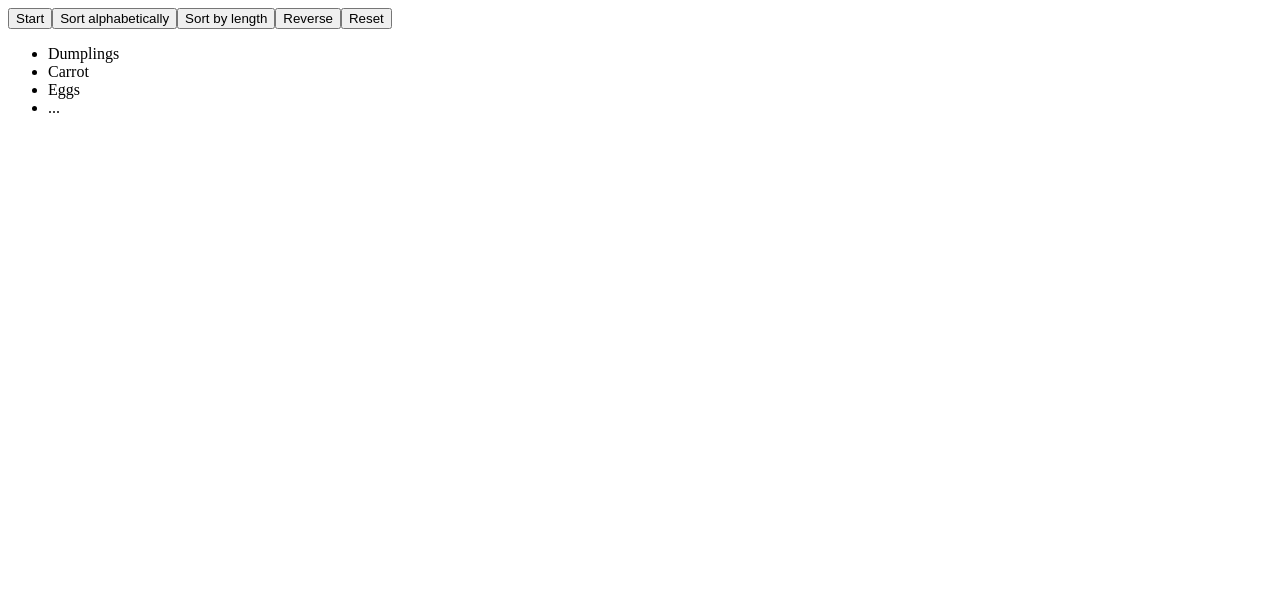
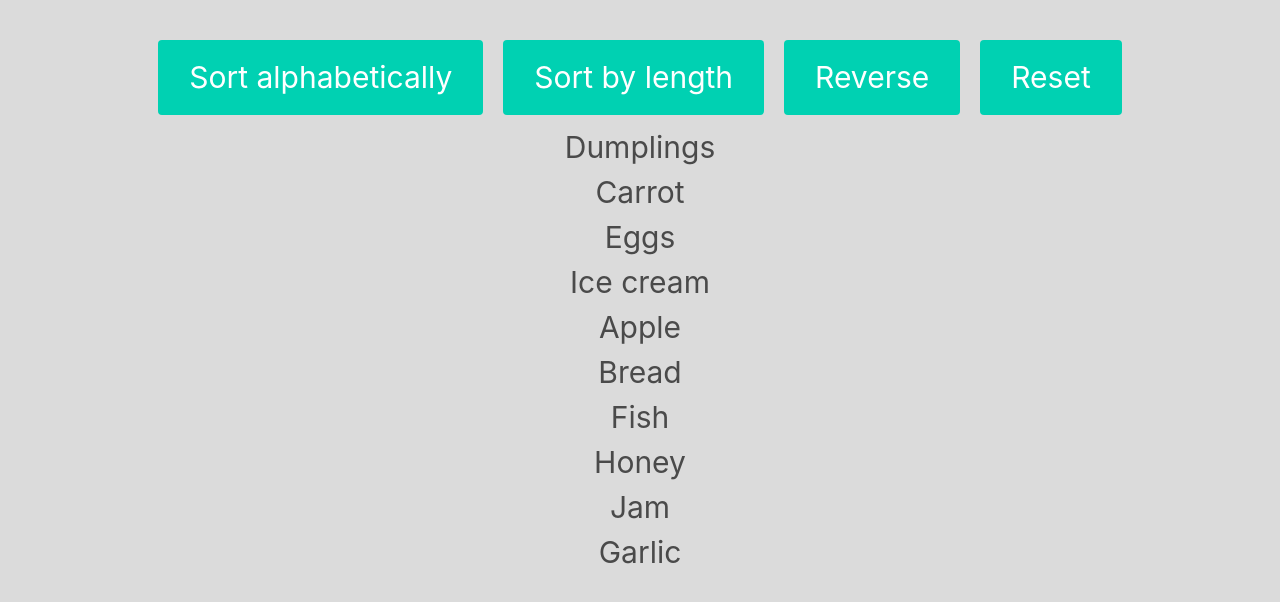
Before and after one commit to mate-academy/react_list-of-goods, a React (Create React App) app: page / in a window 1280 px wide. Both pictures are taken after a click on the button "Start". Shown: the top 602 px of the page. Built offline with nearby package versions, Linux system fonts and the light colour scheme.

Commit message:
Solution

```diff
--- a/package.json
+++ b/package.json
@@ -7,7 +7,7 @@
   "license": "GPL-3.0",
   "dependencies": {
     "@cypress/react": "^5.12.4",
-    "bulma": "^0.9.3",
+    "bulma": "^0.9.4",
     "postcss": "^8.4.12",
     "react": "^17.0.2",
     "react-dom": "^17.0.2",
--- a/src/App.css
+++ b/src/App.css
@@ -1 +1,21 @@
-/* not empty */
+@import "https://cdn.jsdelivr.net/npm/bulma@0.9.4/css/bulma.min.css";
+
+html {
+  background-color: hsl(0, 0%, 86%);
+}
+
+.App {
+  text-align: center;
+  flex-direction: column;
+  padding: 30px;
+  font-size: 30px;
+}
+
+.list {
+  list-style-type: none ;
+}
+
+.button {
+  margin: 10px;
+  font-size: 30px;
+}
--- a/src/App.tsx
+++ b/src/App.tsx
@@ -21,55 +21,128 @@ enum SortType {
   LENGTH,
 }
 
-// Use this function in the render method
-function getReorderedGoods(
-  goods: string[],
-  sortType: SortType,
-  isReversed: boolean,
-) {
-  // Not to mutate the original array
-  const visibleGoods = [...goods];
-
-  // Sort and reverse goods if needed
-  // ...
-
-  return visibleGoods;
-}
-
-// DON'T save goods to the state
 type State = {
   isStarted: boolean,
   isReversed: boolean,
   sortType: SortType,
 };
 
-export const App = () => (
+export class App extends React.Component<{}, State> {
+  state: Readonly<State> = {
+    isStarted: false,
+    sortType: SortType.NONE,
+    isReversed: false,
+  };
+
+  start = () => {
+    this.setState(state => ({
+      isStarted: !state.isStarted,
+    }));
+  };
+
+  sortByAlphabet = () => {
+    this.setState(({
+      sortType: SortType.ALPABET,
+    }));
+  };
+
+  sortByLength = () => {
+    this.setState(({
+      sortType: SortType.LENGTH,
+    }));
+  };
+
+  reverse = () => {
+    this.setState(state => ({
+      isReversed: !state.isReversed,
+    }));
+  };
+
+  reset = () => {
+    this.setState(({
+      sortType: SortType.NONE,
+      isReversed: false,
+    }));
+  };
+
+  render() {
+    const { isStarted, isReversed, sortType } = this.state;
+    const visibleGoods = [...goodsFromServer];
+
+    visibleGoods.sort((a: string, b: string): number => {
+      switch (sortType) {
+        case SortType.ALPABET: return a.localeCompare(b);
+        case SortType.LENGTH: return a.length - b.length;
+        default: return 0;
+      }
+    });
+
+    if (isReversed) {
+      visibleGoods.reverse();
+    }
+
+    return (
       <div className="App">
-    <button type="button">
+        {!isStarted
+        && (
+          <button
+            type="button"
+            className="button is-primary"
+            onClick={() => {
+              this.setState({ isStarted: true });
+            }}
+          >
             Start
           </button>
+        )}
 
-    <button type="button">
+        {isStarted && (
+          <>
+            <button
+              type="button"
+              className="button is-primary"
+              onClick={this.sortByAlphabet}
+            >
               Sort alphabetically
             </button>
 
-    <button type="button">
+            <button
+              type="button"
+              className="button is-primary"
+              onClick={this.sortByLength}
+            >
               Sort by length
             </button>
 
-    <button type="button">
+            <button
+              type="button"
+              className="button is-primary"
+              onClick={this.reverse}
+            >
               Reverse
             </button>
 
-    <button type="button">
+            <button
+              type="button"
+              className="button is-primary"
+              onClick={this.reset}
+            >
               Reset
             </button>
 
-    <ul className="Goods">
-      <li className="Goods__item">Dumplings</li>
-      <li className="Goods__item">Carrot</li>
-      <li className="Goods__item">Eggs</li>
-      <li className="Goods__item">...</li>
+            <ul className="list">
+              {visibleGoods.map(good => (
+                <li
+                  key={good}
+                  className="list__item"
+                >
+                  <span>{good}</span>
+                </li>
+              ))}
             </ul>
+          </>
+        )}
       </div>
     );
+  }
+}
```
Also changed, not shown: 2 other files (tests, documents, lock files or other folders). Lines whose indentation alone changed are shown as unchanged.
